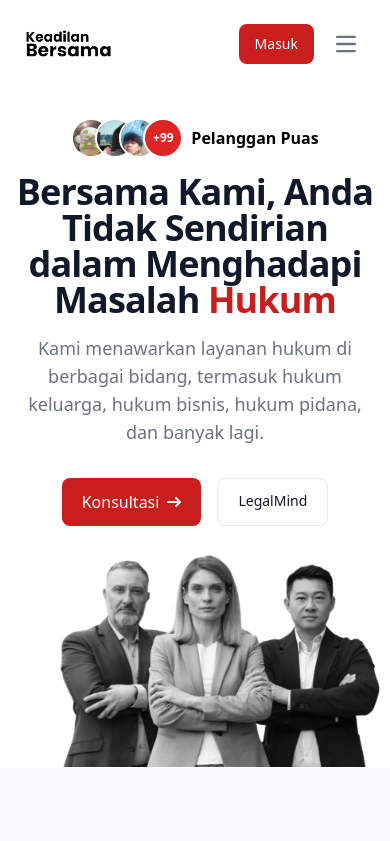
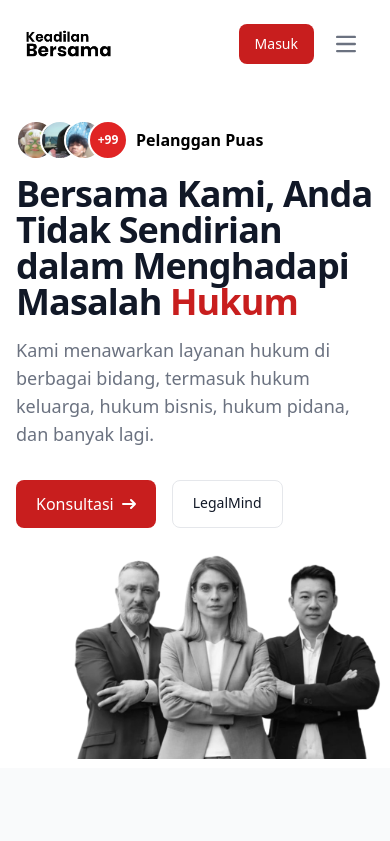
Before and after one commit to ckckckcz/Hackthon-JTI, a React (Vite) app in the folder Client/: page / in a window 390 px wide. Shown: the top 841 px of the page. Built offline with nearby package versions, Linux system fonts and the light colour scheme.

Commit message:
update: header postiion

```diff
--- a/Client/src/components/Home/Header.tsx
+++ b/Client/src/components/Home/Header.tsx
@@ -5,9 +5,9 @@ import threePeople from "../../assets/img/3people.png";
 
 export default function Header() {
   return (
-    <section className="bg-white dark:bg-gray-900 flex items-center justify-center" style={{ height: "500px" }}>
+    <section className="bg-white dark:bg-gray-900 flex justify-left items-left lg:items-center lg:justify-center" style={{ height: "500px" }}>
       <div className="py-8 px-4 text-center mx-auto max-w-screen-xl">
-        <div className="flex -space-x-4 rtl:space-x-reverse justify-center items-center mb-4">
+        <div className="flex -space-x-4 rtl:space-x-reverse items-left justify-left lg:justify-center lg:items-center mb-4">
           <img className="w-10 h-10 border-2 border-white rounded-full dark:border-gray-800 object-cover" src={user1} alt="" />
           <img className="w-10 h-10 border-2 border-white rounded-full dark:border-gray-800 object-cover" src={user2} alt="" />
           <img className="w-10 h-10 border-2 border-white rounded-full dark:border-gray-800 object-cover" src={user3} alt="" />
@@ -15,14 +15,16 @@ export default function Header() {
             <a className="flex items-center justify-center w-10 h-10 text-xs font-bold text-white bg-red-600 border-2 border-white rounded-full hover:bg-red-600 dark:border-gray-800" href="#">
               +99
             </a>
-            <span className="ml-2 text-md font-bold text-black dark:text-gray-300">Pelanggan Puas</span>
+            <span className="ml-2 text-md font-bold text-black dark:text-gray-300 lg:text-center text-left">Pelanggan Puas</span>
           </div>
         </div>
-        <h1 className="mb-4 text-4xl font-extrabold tracking-tight leading-none text-gray-900 md:text-5xl lg:text-6xl dark:text-white">
+        <h1 className="mb-4 text-4xl font-extrabold tracking-tight leading-none text-gray-900 md:text-5xl lg:text-6xl dark:text-white lg:text-center text-left">
           Bersama Kami, Anda Tidak Sendirian dalam Menghadapi Masalah <span className="text-red-700">Hukum</span>
         </h1>
-        <p className="mb-8 text-lg font-normal text-gray-500 lg:text-xl lg:px-48 dark:text-gray-400">Kami menawarkan layanan hukum di berbagai bidang, termasuk hukum keluarga, hukum bisnis, hukum pidana, dan banyak lagi.</p>
-        <div className="flex justify-center space-x-4 mb-8">
+        <p className="mb-8 text-lg font-normal text-gray-500 lg:text-xl lg:px-48 dark:text-gray-400 lg:text-center text-left">
+          Kami menawarkan layanan hukum di berbagai bidang, termasuk hukum keluarga, hukum bisnis, hukum pidana, dan banyak lagi.
+        </p>
+        <div className="flex justify-left lg:justify-center space-x-4 mb-8">
           <a href="#" className="inline-flex justify-center items-center py-3 px-5 text-base font-medium text-center text-white rounded-lg bg-red-700 hover:bg-red-800 focus:ring-4 focus:ring-red-300 dark:focus:ring-red-900">
             Konsultasi
             <svg className="w-3.5 h-3.5 ms-2 rtl:rotate-180" aria-hidden="true" xmlns="http://www.w3.org/2000/svg" fill="none" viewBox="0 0 14 10">
```
